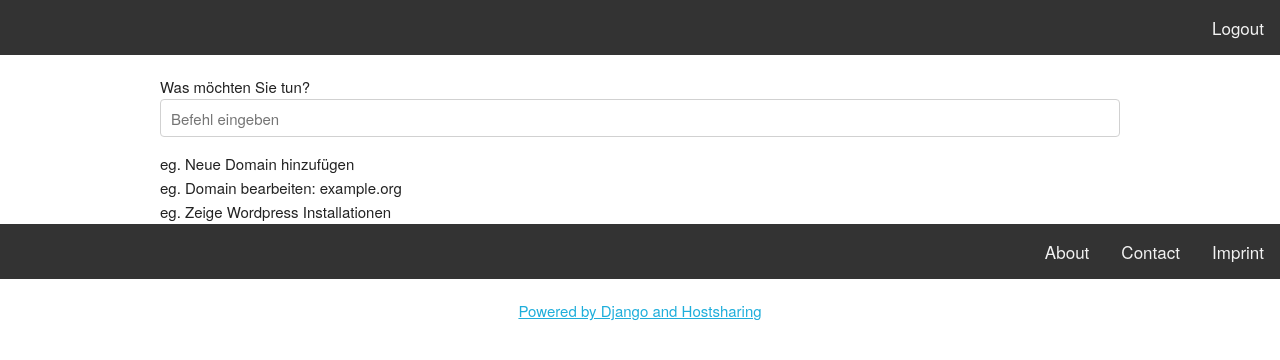
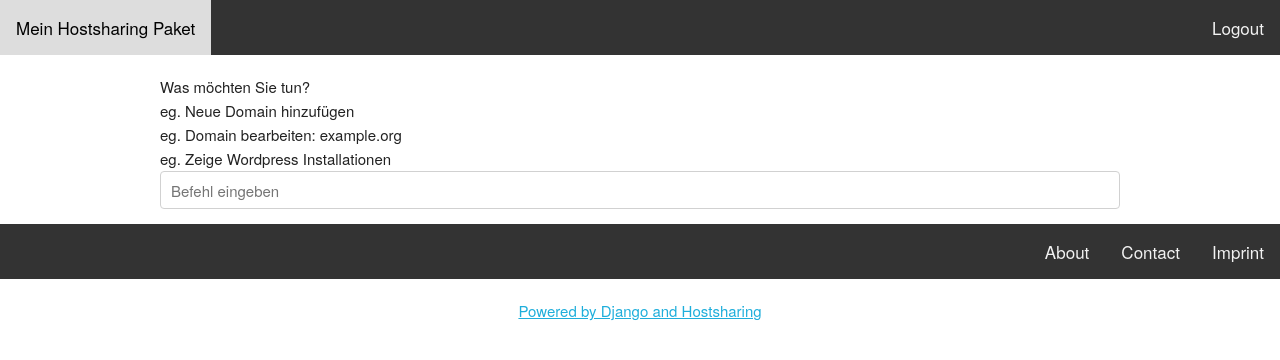
Before and after one commit to tpokorra/hsgui, a Django app: page / in a window 1280 px wide. Shown: the top 360 px of the page. Run offline with Django 3.2, Linux system fonts and the light colour scheme; the visitor is signed in with stand-in values (Sample User, id 1).

Commit message:
update some labels

```diff
--- a/apps/dashboard/templates/base.html
+++ b/apps/dashboard/templates/base.html
@@ -15,6 +15,7 @@
     <body>
         {% if user.is_authenticated %}
         <nav class="topnav">
+            <a class="left" href="/">{%translate "Mein Hostsharing Paket"%}</a>
             <a class="right" href="/accounts/logout">{%translate "Logout"%}</a>
         </nav>
         {% else %}
@@ -30,7 +31,7 @@
             <a class="right" href="/about">{%translate "About"%}</a>
         </nav>
         <div class="center">
-            <a href="https://github.com/solidcharity/TODO" target="_blank">{%translate "Powered by Django and Hostsharing"%}</a>
+            <a href="https://github.com/tpokorra/hsgui" target="_blank">{%translate "Powered by Django and Hostsharing"%}</a>
         </div>
 
     </body>
--- a/apps/dashboard/templates/dashboard.html
+++ b/apps/dashboard/templates/dashboard.html
@@ -3,12 +3,13 @@
 
 {% block content %}
 <div class="container">
-    Was möchten Sie tun?
-    <input id="txtCommand" type="text" length="80" placeholder="Befehl eingeben">
-
+    Was möchten Sie tun?<br/>
     eg. Neue Domain hinzufügen<br/>
     eg. Domain bearbeiten: example.org<br/>
     eg. Zeige Wordpress Installationen<br/>
+
+    <input id="txtCommand" type="text" length="80" placeholder="Befehl eingeben">
+
     <div id="commands">
     </div>
 </div>
```
